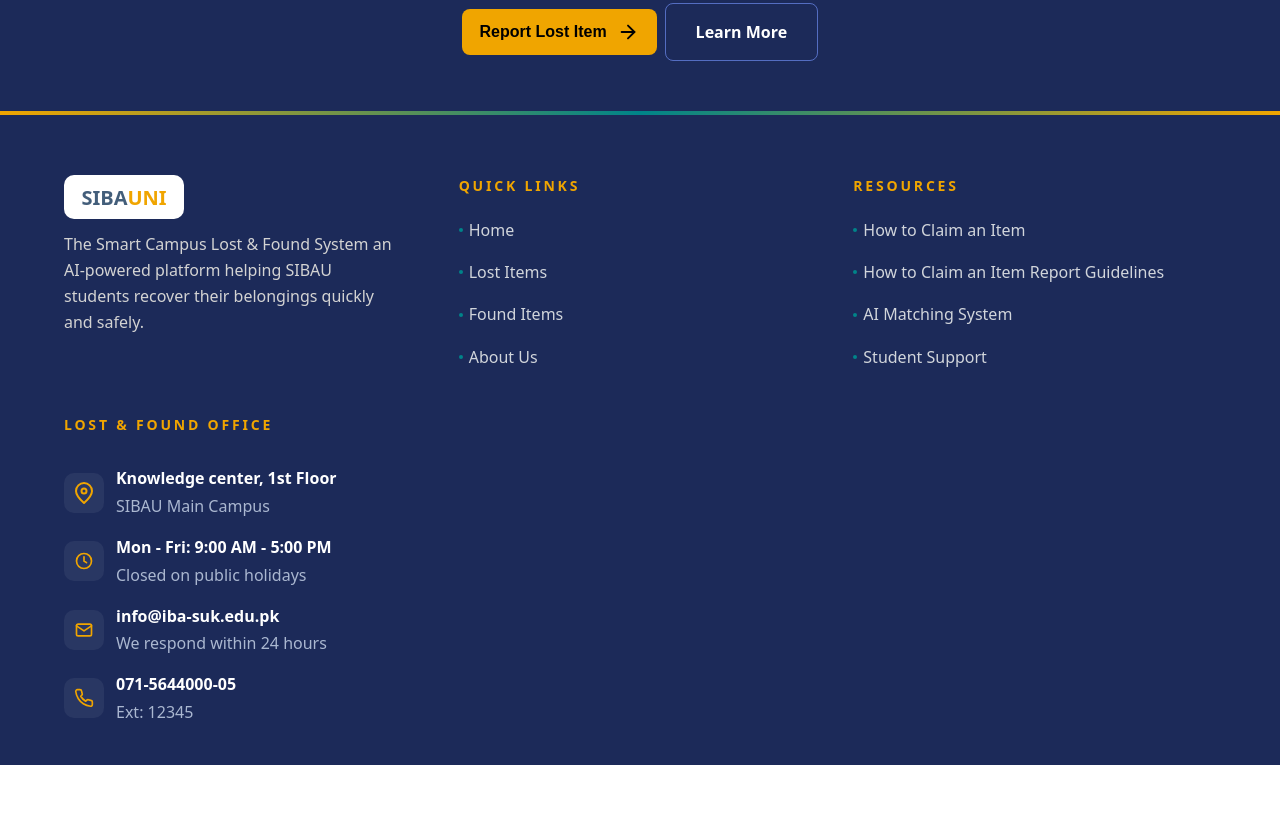
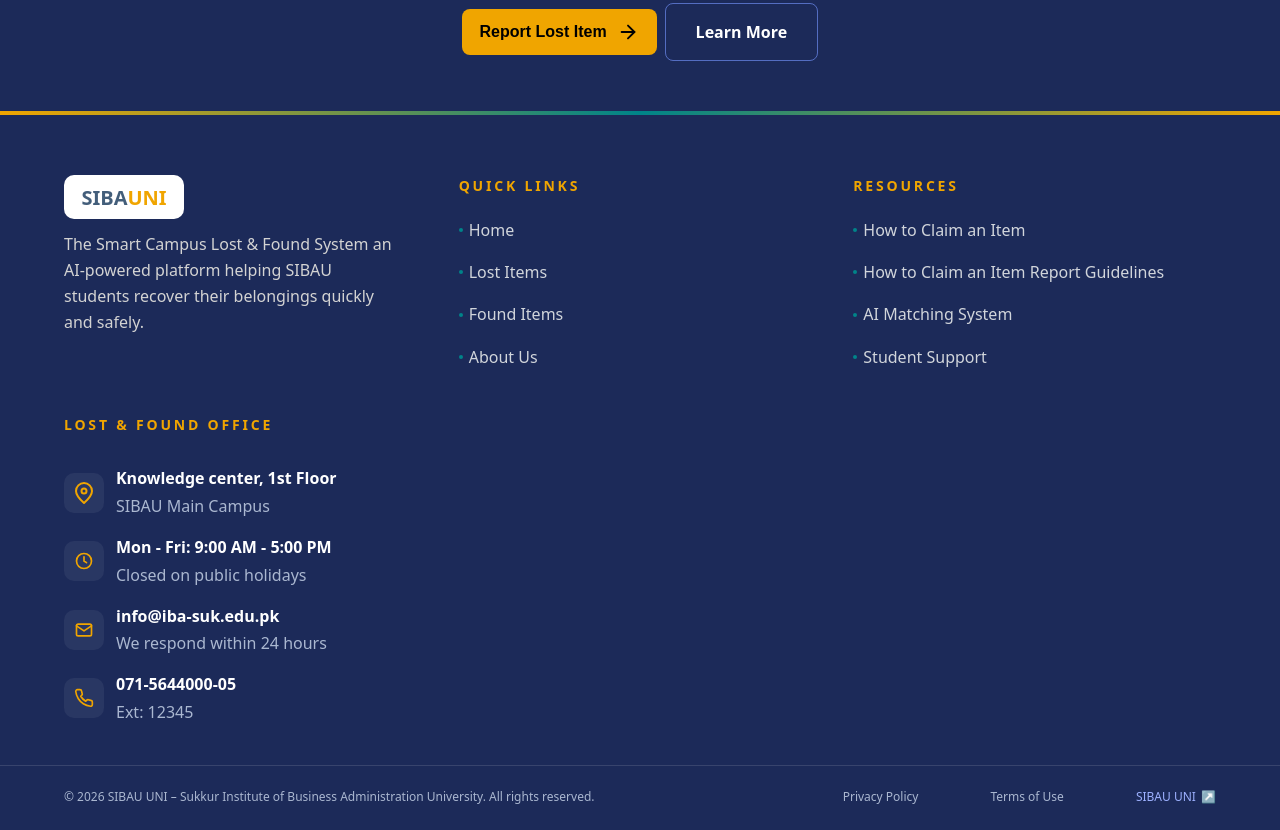
Before and after one commit to tanveer3351/smart-campus-lost-found, a plain HTML site: page index.html in a window 1280 px wide. Shown: the part 4293-5123 px from the top of the page. Before the commit the page ends 5058 px from the top, so only its background shows below. Drawn offline with nearby package versions, Linux system fonts and the light colour scheme.

Commit message:
COpy right section added

```diff
--- a/css/style3.css
+++ b/css/style3.css
@@ -1411,6 +1411,58 @@ h1 {
     margin: 0;
 }
 
+.copy-right-section {
+    width: 100%;
+    min-height: 64px;
+    background-color: #1C2A59;
+    border-top: 1px solid rgba(255, 255, 255, 0.12);
+}
+
+.copy-right-container {
+    width: 90%;
+    min-height: 64px;
+    margin: 0 auto;
+    display: flex;
+    align-items: center;
+    justify-content: space-between;
+    gap: 2rem;
+}
+
+.copy-right-container p,
+.legal-links a {
+    color: #AAB7D0;
+    font-size: 12px;
+}
+
+.copy-right-container p {
+    margin: 0;
+}
+
+.legal-links {
+    display: flex;
+    align-items: center;
+    gap: 4.5rem;
+}
+
+.legal-links a {
+    text-decoration: none;
+    transition: color 0.25s ease;
+}
+
+.legal-links a:hover {
+    color: #F0A500;
+}
+
+.institution-link {
+    color: #9DB1FF !important;
+    white-space: nowrap;
+}
+
+.institution-link span {
+    display: inline-block;
+    margin-left: 2px;
+}
+
 
 /* ============================ RESPONSIVE: TABLET ============================ */
 
@@ -1525,6 +1577,18 @@ h1 {
     #title h1 {
         white-space: normal;
     }
+    .copy-right-container {
+        padding: 1rem 0;
+        align-items: flex-start;
+        flex-direction: column;
+        justify-content: center;
+        gap: 0.75rem;
+    }
+    .legal-links {
+        width: 100%;
+        justify-content: space-between;
+        gap: 1rem;
+    }
     .summary-content,
     .working-boxes-container,
     .feature-boxes-container,
--- a/index.html
+++ b/index.html
@@ -1563,6 +1563,16 @@
                 </div>
             </div>
         </section>
+        <section class="copy-right-section">
+            <div class="copy-right-container">
+                <p>&copy; 2026 SIBAU UNI &ndash; Sukkur Institute of Business Administration University. All rights reserved.</p>
+                <nav class="legal-links" aria-label="Legal links">
+                    <a href="#">Privacy Policy</a>
+                    <a href="#">Terms of Use</a>
+                    <a href="#" class="institution-link">SIBAU UNI <span aria-hidden="true">&#8599;</span></a>
+                </nav>
+            </div>
+        </section>
     </footer>
 </body>
 
```
